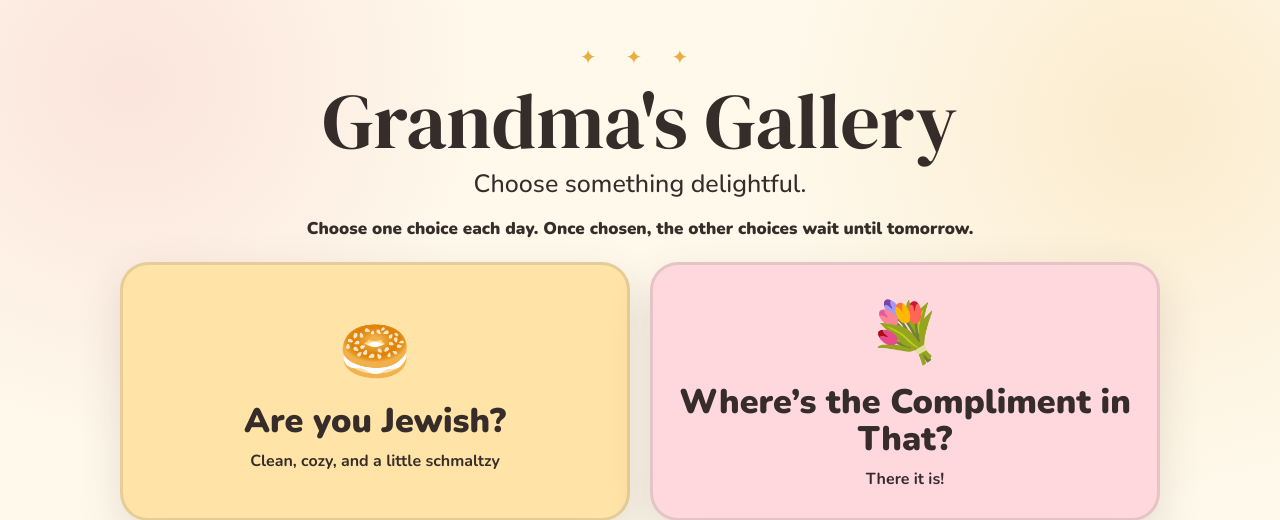
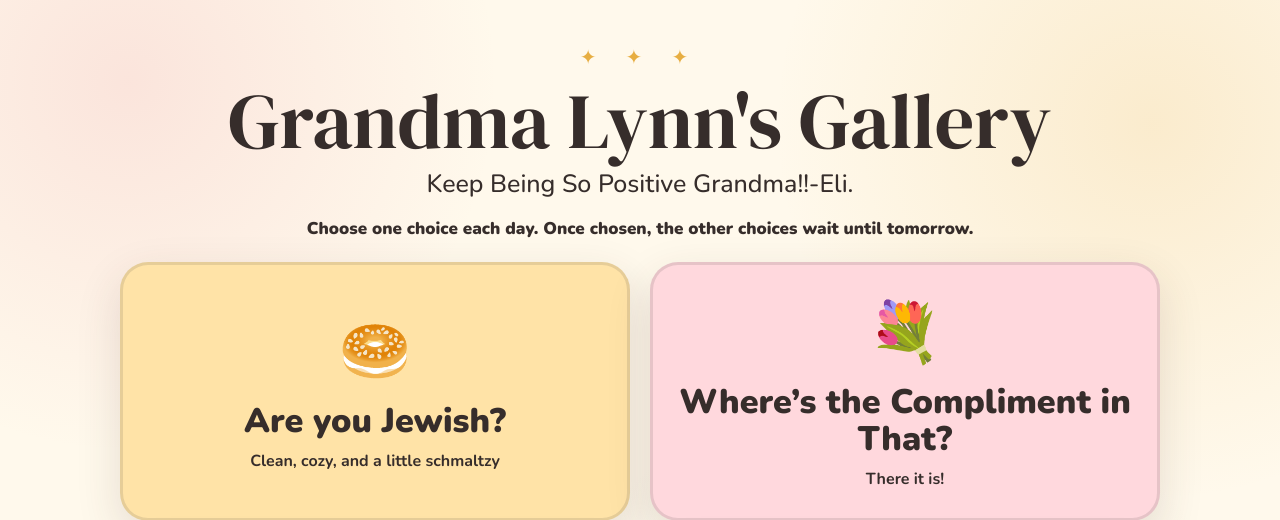
Before and after one commit to elisrirangarajan-svg/grandmasgallery, a Flask app: page / in a window 1280 px wide. Shown: the top 520 px of the page. Run offline with Flask 3, Linux system fonts and the light colour scheme.

Commit message:
Update index.html

```diff
--- a/grandmas_happy_corner 2/templates/index.html
+++ b/grandmas_happy_corner 2/templates/index.html
@@ -3,7 +3,7 @@
 <head>
   <meta charset="UTF-8">
   <meta name="viewport" content="width=device-width, initial-scale=1.0">
-  <title>Grandma's Happy Corner</title>
+  <title>Grandma's Lynn's Gallery</title>
   <link rel="preconnect" href="https://fonts.googleapis.com">
   <link rel="preconnect" href="https://fonts.gstatic.com" crossorigin>
   <link href="https://fonts.googleapis.com/css2?family=DM+Serif+Display&family=Nunito:wght@500;700;900&display=swap" rel="stylesheet">
@@ -13,8 +13,8 @@
   <main class="page-shell">
     <header>
       <div class="tiny-stars">✦ ✦ ✦</div>
-      <h1>Grandma's Gallery</h1>
-      <p class="subtitle">Choose something delightful.</p>
+      <h1>Grandma Lynn's Gallery</h1>
+      <p class="subtitle">Keep Being So Positive Grandma!!-Eli.</p>
     </header>
 
     <p class="daily-note">
```
